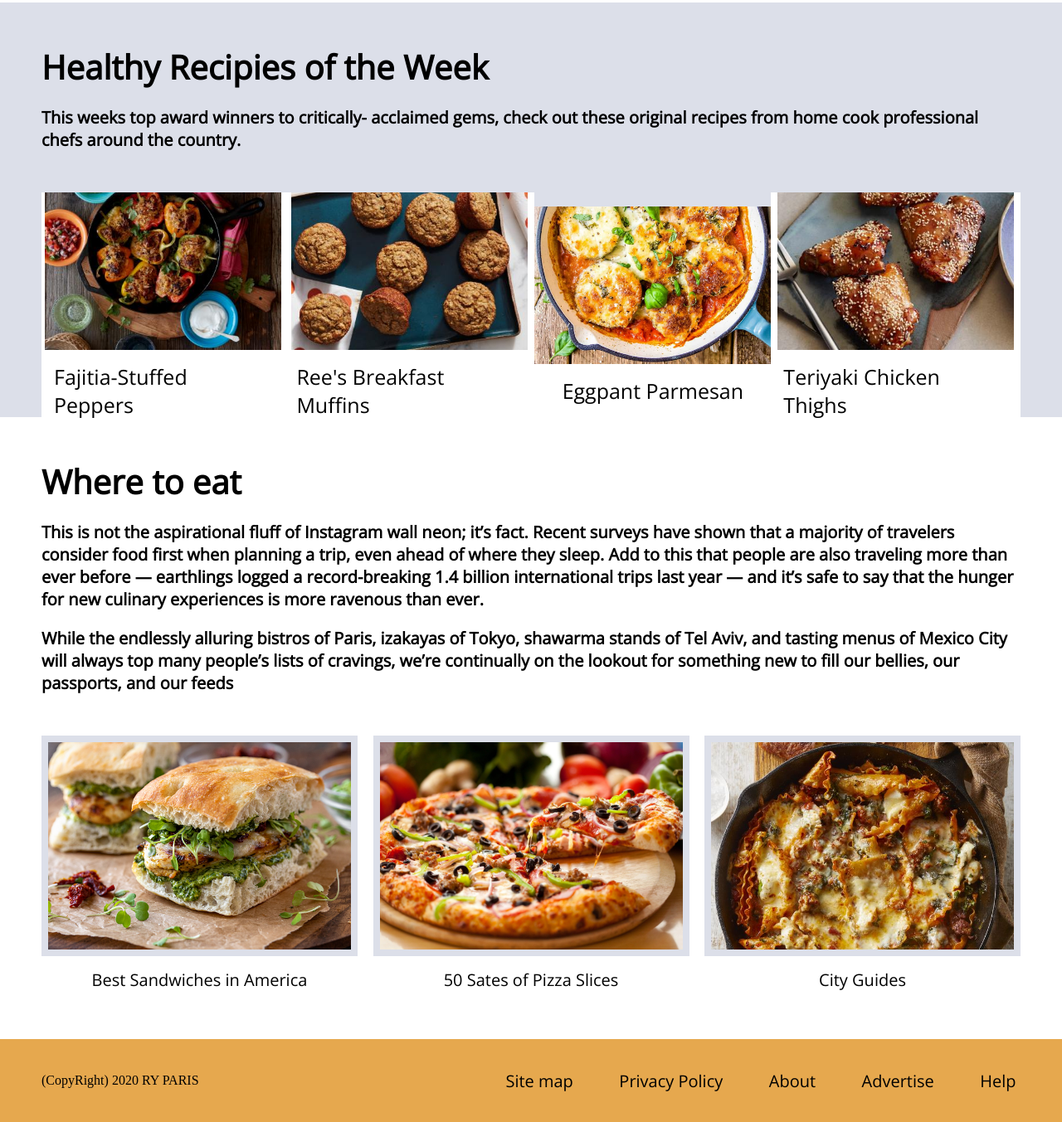
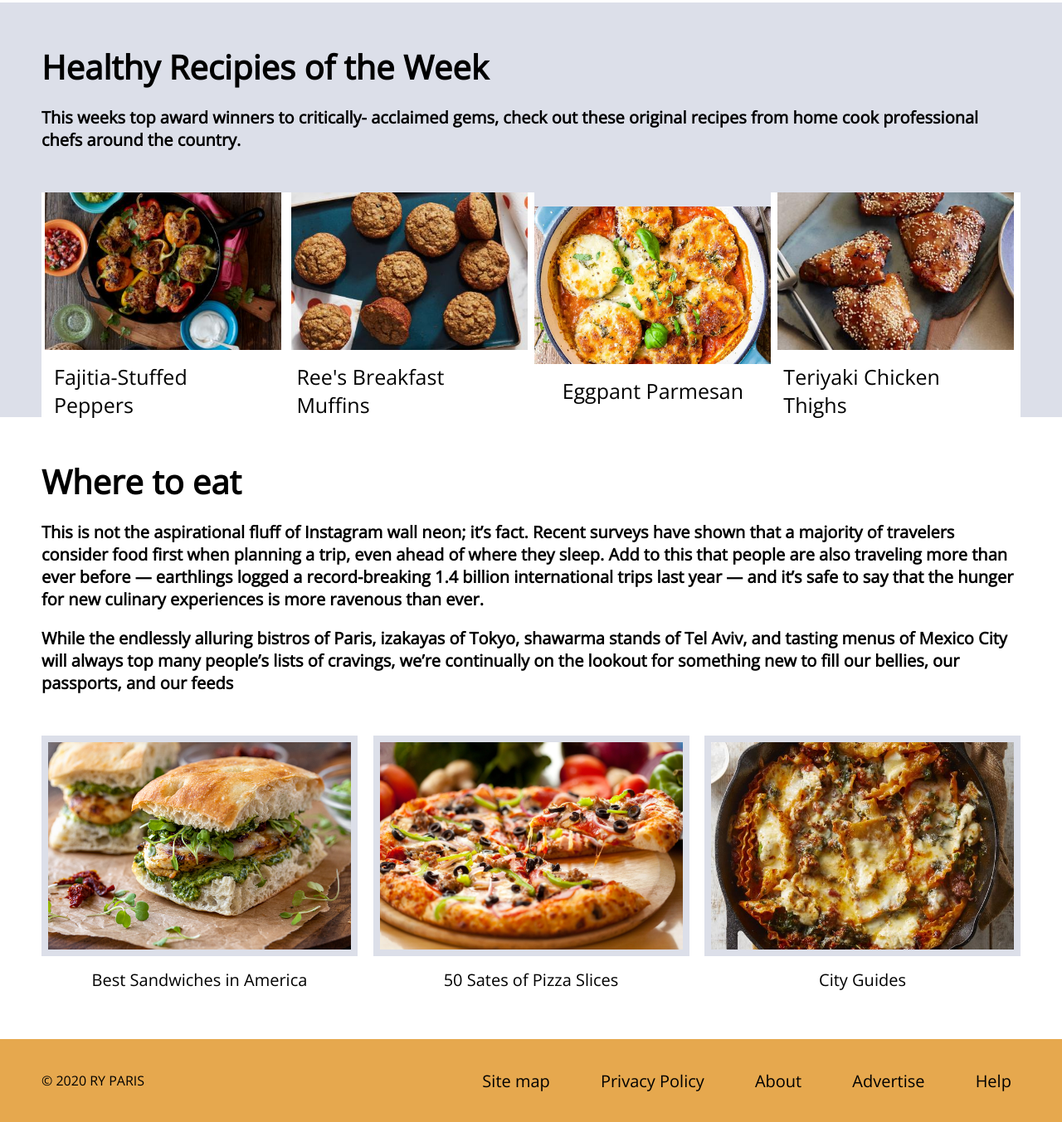
Before and after one commit to JaxonKnight28/RY-Paris-Project, a plain HTML site: page index.html in a window 1280 px wide. Shown: the part 1279-2632 px from the top of the page at 83% size. Drawn offline with nearby package versions, Linux system fonts and the light colour scheme.

Commit message:
changed a few small things

```diff
--- a/css/style.css
+++ b/css/style.css
@@ -79,7 +79,7 @@ body {
     width: 365px;
     height: 250px;
     object-fit: cover;
-    object-position: 100% 100%;
+    object-position: 50% 50%;
 }
 
 .wordPic {
@@ -123,7 +123,7 @@ body {
     width: 285px;
     height: 190px;
     object-fit: cover;
-    object-position: 100% 100%;
+    object-position: 50% 50%;
     background-color: white;
 }
 
@@ -169,7 +169,7 @@ div.whiteWords {
     width: 365px;
     height: 250px;
     object-fit: cover;
-    object-position: 100% 10%;
+    object-position: 100% 50%;
     border: 8px rgb(220, 223, 233) solid;
 }
 
@@ -185,6 +185,7 @@ div.whiteWords {
 
 #copy {
     flex-grow:4;
+    font-family: 'Open Sans', sans-serif;
 }
 
 #bottomNav {
--- a/index.html
+++ b/index.html
@@ -115,7 +115,7 @@
     </div>
 
     <div id="bottom">
-        <div id="copy">(CopyRight) 2020 RY PARIS</div>
+        <div id="copy">&copy 2020 RY PARIS</div>
         <div id="bottomNav">
             <div class="menuItem">Site map</div>
             <div class="menuItem">Privacy Policy</div>
```
